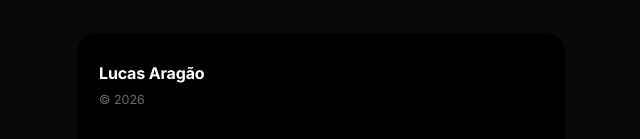
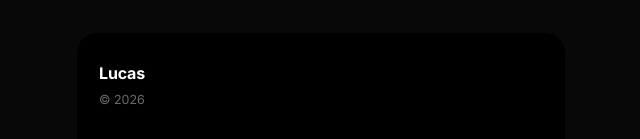
Before and after one commit to Nk07sx/bio-lucas, a plain HTML site: page index.html in a window 1280 px wide. Shown: the part 1644-1783 px from the top of the page, 319-959 px from the left. Drawn offline with Linux system fonts and the light colour scheme.

Commit message:
footer Lucas e imagem mentoria corrigida

```diff
--- a/index.html
+++ b/index.html
@@ -644,7 +644,7 @@
 
     <!-- ═══════ FOOTER ═══════ -->
     <footer class="footer">
-      <div class="footer-name">Lucas Aragão</div>
+      <div class="footer-name">Lucas</div>
       <div class="footer-copy">© 2026</div>
     </footer>
 
```
